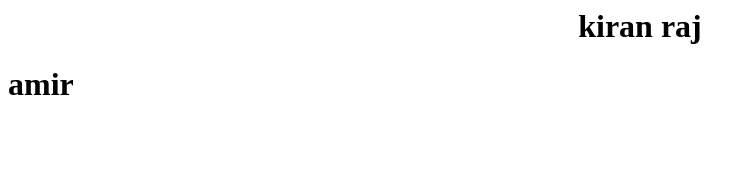
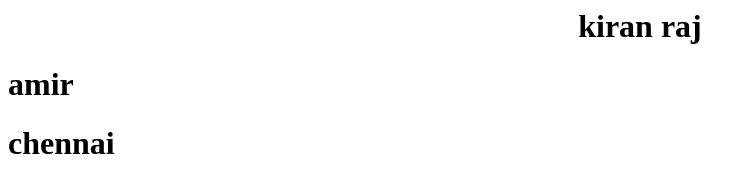
Before and after one commit to kiranraj2003/merge, a plain HTML site: page index.html in a window 1280 px wide. Shown: the whole page, without its empty margins (0-754 px from the left). Drawn offline with Linux system fonts and the light colour scheme.

```diff
--- a/index.html
+++ b/index.html
@@ -6,3 +6,4 @@
 
 
 <h1>amir</h1>
+<h1>chennai</h1>
```
